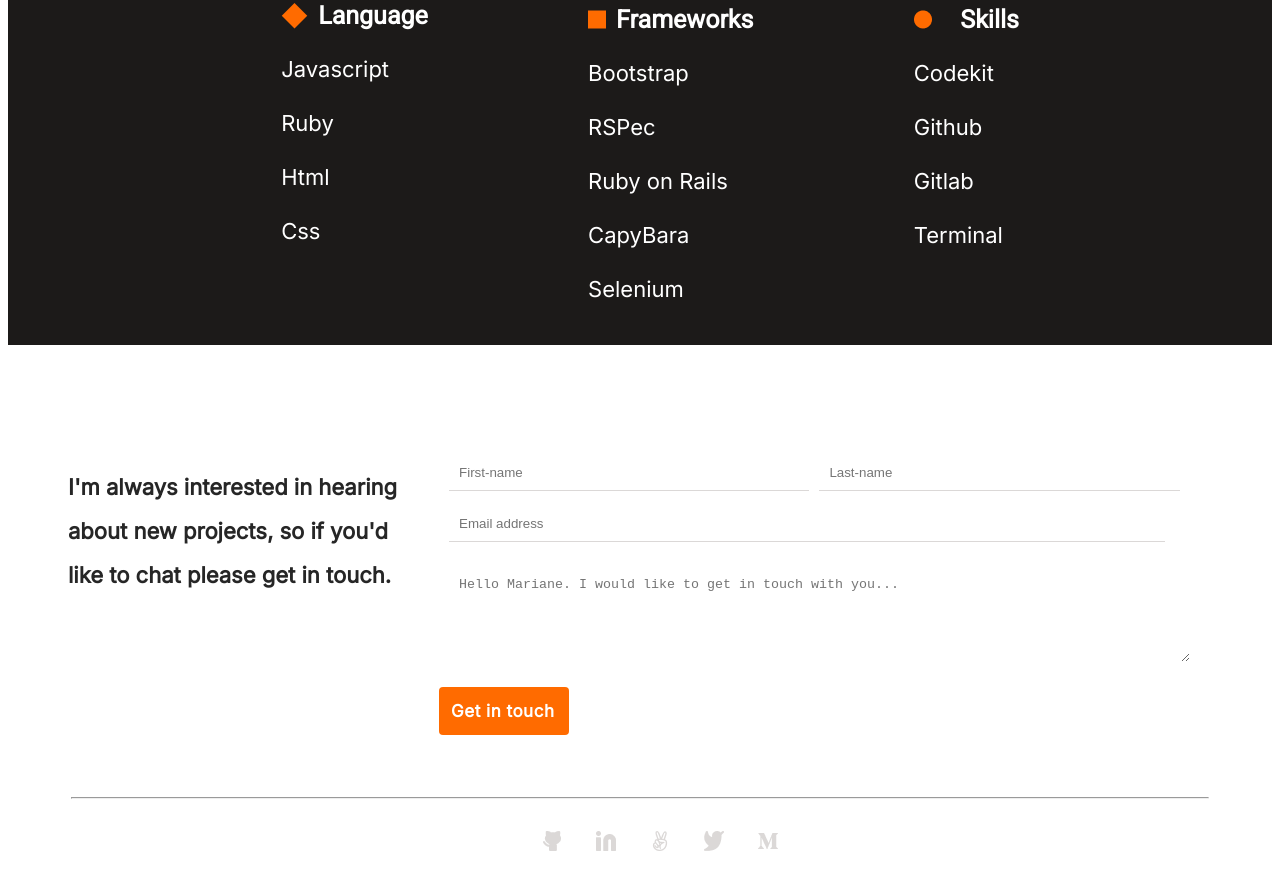
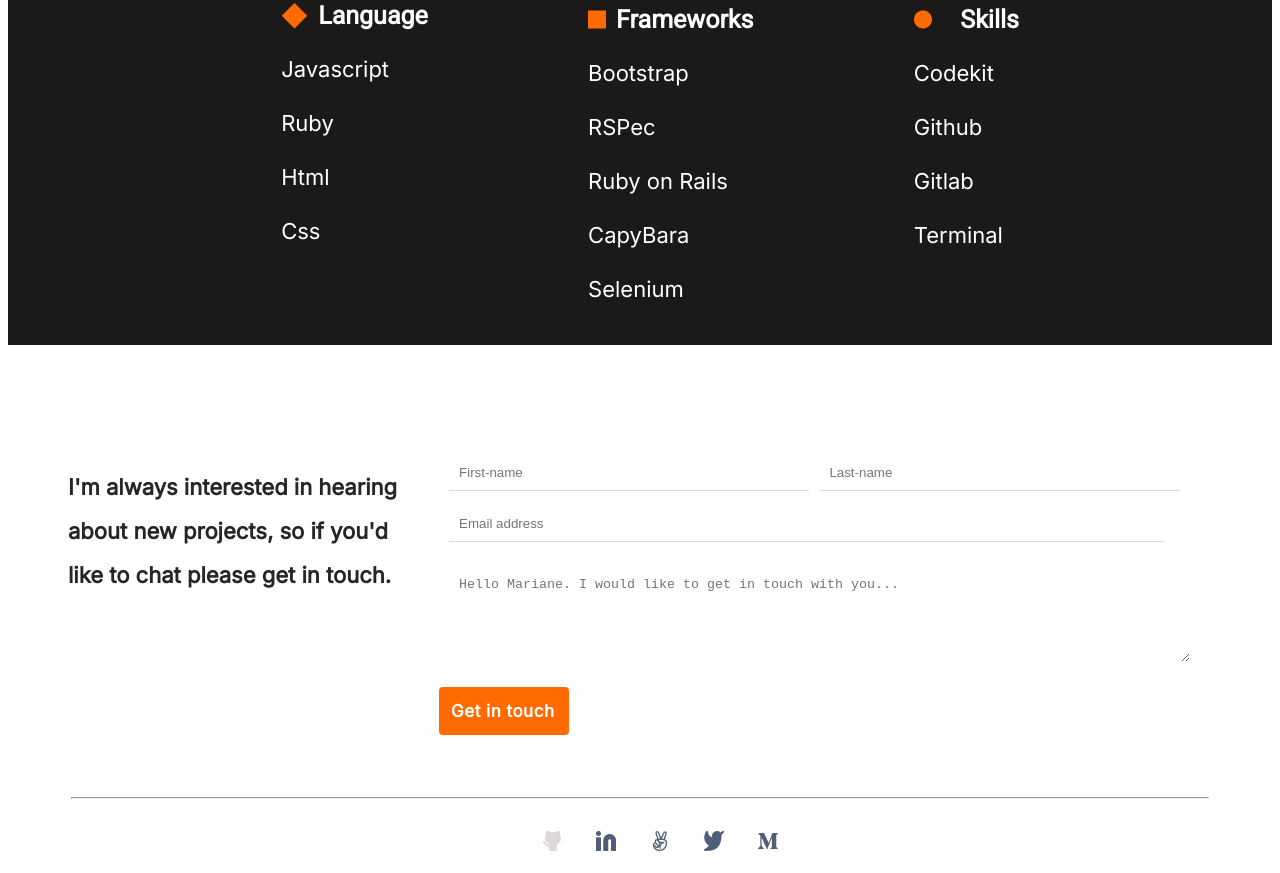
Before and after one commit to Amazinggracee/Portfolio1, a website: page index.html in a window 1280 px wide. Shown: the part 3413-4286 px from the top of the page. Drawn offline with Linux system fonts and the light colour scheme.

Commit message:
Update desktop version

```diff
--- a/index.html
+++ b/index.html
@@ -298,16 +298,16 @@
         <a href="#"><img src="./Images/Icon -GitHub.png" alt="Github-icon" /></a>
       </li>
       <li>
-        <a href="#"><img src="./Images/Icon - Linkedin.png" alt="LinkedIn-icon" /></a>
+        <a href="#"><img src="./Images/Linkedin-dark.png" alt="LinkedIn-icon" /></a>
       </li>
       <li>
-        <a href="#"><img src="./Images/Icon - Angelist.png" alt="Angelist-icon" /></a>
+        <a href="#"><img src="./Images/Angelist-dark.png" alt="Angelist-icon" /></a>
       </li>
       <li>
-        <a href="#"><img src="./Images/Icon - Twitter.png" alt="Twitter-icon" /></a>
+        <a href="#"><img src="./Images/Twitter-dark.png" alt="Twitter-icon" /></a>
       </li>
       <li>
-        <a href="#"><img src="./Images/Icon - Medium.png" alt="Medium-icon" /></a>
+        <a href="#"><img src="./Images/Medium-dark.png" alt="Medium-icon" /></a>
       </li>
     </ul>
     </ul>
```
